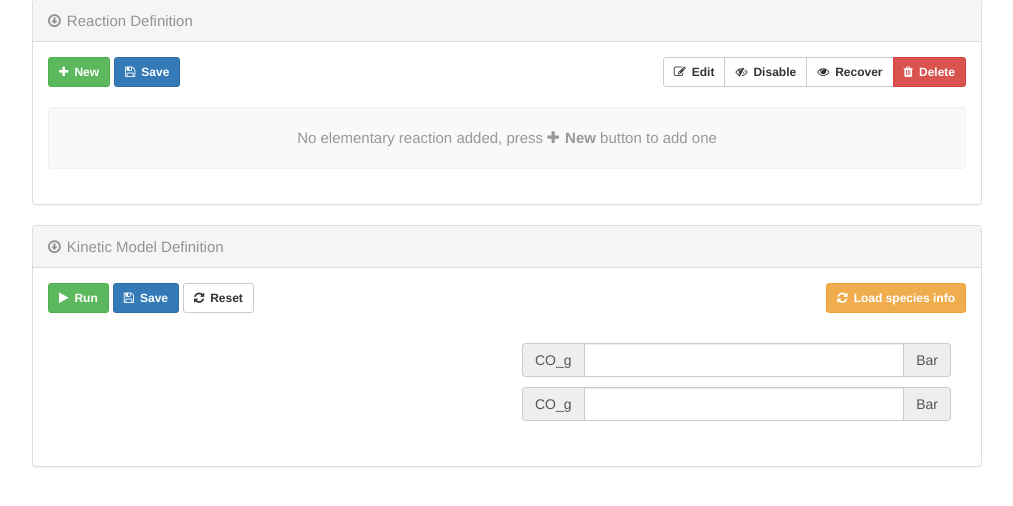
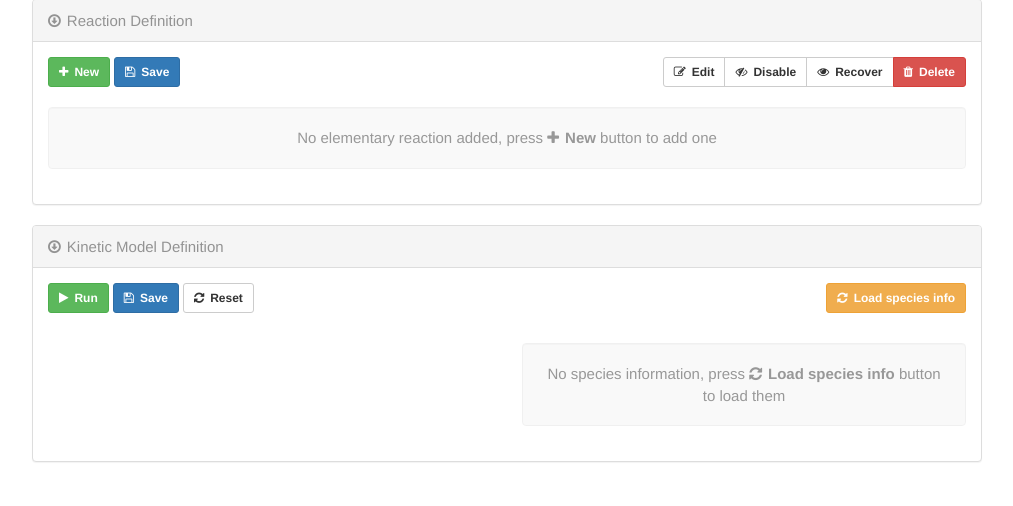
Before and after one commit to PytLab/scaks-hub, a Flask app: page /model/ in a window 1280 px wide. Shown: the part 181-687 px from the top of the page, without its empty margins (133-1146 px from the left). Run offline with Flask 2, Linux system fonts and the light colour scheme; some libraries are stand-ins or nearby versions.

Commit message:
添加物种信息加载

```diff
--- a/app/static/css/kynetix.css
+++ b/app/static/css/kynetix.css
@@ -39,7 +39,7 @@ i {
 
     /* Rxn table buttons for small screen */
     #rxn-panel-body .text-right {
-        text-align: left
+        text-align: left;
     }
 }
 
@@ -86,3 +86,8 @@ i {
 #rxn-definition .modal-body .input-group {
     font-family: "Courier New", consola;
 }
+
+/* Model form */
+#species-properties span, input {
+    font-family: "Courier New", "Consolas";
+}
--- /dev/null
+++ b/app/static/js/kynetix/model_panel.js
@@ -0,0 +1,36 @@
+;(function($){
+    /* Load species information form */
+    var getPressureInput = function(gas) {
+        var inputHtml = ''
+            + '<div class="input-group with-margin-top">'
+            + '<span class="input-group-addon">P<sub>' + gas + '</sub></span>'
+            + '<input type="text" class="form-control">'
+            + '<span class="input-group-addon">bar</span>'
+            + '</div>';
+        return $(inputHtml);
+    };
+
+    var showAlertInfo = function(text, style) {
+        var style = style || 'danger';
+        $info = $('<div class="alert alert-' + style + ' with-margin-top"></div>');
+        $info.html('<b>' + text + '</b>');
+        $('#model-form').before($info);
+        window.setTimeout(function() {
+            $('#model-form').prev().remove();
+        }, 5000);
+    };
+
+    $('#load-species-form').on('click.kyn', function() {
+        $rows = $('#rxn-table tbody > tr').not('.disabled');
+        if ($rows.length < 1) {
+            showAlertInfo(''
+                + 'No selected reaction, '
+                + 'please add one in Reaction Definition panel'
+                , 'warning');
+            return false;
+        }
+        // Show loading animation
+        $('#no-species-form').css('display', 'none');
+        $('#loading-species-form').css('display', 'block');
+    });
+})(jQuery);
--- a/app/static/js/kynetix/rxn_panel.js
+++ b/app/static/js/kynetix/rxn_panel.js
@@ -134,7 +134,7 @@
     /* Save current rxns */
     $('#save-rxns').on('click.kyn', function() {
         var showInfo = function(text, style) {
-            var style = style || 'danger'
+            var style = style || 'danger';
             $info = $('<div class="alert alert-' + style + ' with-margin-top"></div>');
             $info.html('<b>' + text + '</b>');
             $('#no-rxns').before($info);
--- a/app/templates/base.html
+++ b/app/templates/base.html
@@ -35,6 +35,7 @@
     <script src="{{ url_for('static', filename='js/kynetix/kynetix.js') }}"></script>
     <script src="{{ url_for('static', filename='js/kynetix/rxn_definition.js') }}"></script>
     <script src="{{ url_for('static', filename='js/kynetix/rxn_panel.js') }}"></script>
+    <script src="{{ url_for('static', filename='js/kynetix/model_panel.js') }}"></script>
     <script src="{{ url_for('static', filename='js/form_status/form_status.js') }}"></script>
     <script src="{{ url_for('static', filename='js/rxn-parser/rxn_parser.js') }}"></script>
     {{ moment.include_moment() }}
--- a/app/templates/model/model_buttons.html
+++ b/app/templates/model/model_buttons.html
@@ -1,14 +1,12 @@
 <!-- Reactions buttons -->
 <div class="row">
-    <div class="col-sm-6 col-md-6 with-margin-bottom">
+    <div class="col-xs-7 col-sm-6 col-md-6 with-margin-bottom">
         <button type="button" id="run-model" class="btn btn-sm btn-success"><i class="fa fa-play"></i><b>Run</b></button>
         <button type="button" id="save-model" class="btn btn-sm btn-primary"><i class="fa fa-floppy-o"></i><b>Save</b></button>
         <button type="button" id="reset-model" class="btn btn-sm btn-default"><i class="fa fa-refresh"></i><b>Reset</b></button>
         <img class="with-margin-left" src="/static/img/broken-circle-20x20.gif" alt="Loading" style="display: none">
     </div>
-    <div class="col-sm-6 col-md-6 text-right with-margin-bottom">
-        <div class="btn-group">
-            <button type="button" id="load-species" class="btn btn-sm btn-warning"><i class="fa fa-refresh"></i><b>Load species info</b></button>
-        </div>
+    <div class="col-xs-5 col-sm-6 col-md-6 text-right with-margin-bottom">
+        <button type="button" id="load-species-form" class="btn btn-sm btn-warning"><i class="fa fa-refresh"></i><b>Load species info</b></button>
     </div>
 </div>
--- a/app/templates/model/model_form.html
+++ b/app/templates/model/model_form.html
@@ -1,16 +1,16 @@
-<div class="with-margin-top">
+<div id="model-form" class="row with-margin-top">
     <div class="col-md-6">
     </div>
-    <div class="col-md-6">
-        <div class="input-group with-margin-top">
-            <span class="input-group-addon">CO_g</span>
-            <input type="text" class="form-control" aria-label="Amount (to the nearest dollar)">
-            <span class="input-group-addon">Bar</span>
-        </div>
-        <div class="input-group with-margin-top">
-            <span class="input-group-addon">CO_g</span>
-            <input type="text" class="form-control" aria-label="Amount (to the nearest dollar)">
-            <span class="input-group-addon">Bar</span>
+    <div id="species-properties" class="col-md-6">
+        <div class="row">
+            <div class="col-md-12 with-margin-top">
+                <div id="no-species-form" class="well text-center embeded-charactors">
+                    No species information, press <b><i class="fa fa-refresh"></i>Load species info</b> button to load them
+                </div>
+                <div id="loading-species-form" class="well text-center embeded-charactors" style="display: none">
+                    <img src="/static/img/broken-circle.gif" alt="Loading">
+                </div>
+            </div>
         </div>
     </div>
 </div>
--- a/app/templates/model/panels.html
+++ b/app/templates/model/panels.html
@@ -31,11 +31,7 @@
 			<div class="panel-body">
                 {% include "model/model_buttons.html" %}
                 {% include "model/model_form.html" %}
-                <!-- Loading animation -->
             </div>
-            <div class="panel-body text-center">
-                <img src="/static/img/broken-circle.gif" alt="Loading..." style="display:none">
-			</div>
 		</div>
 	</div>
 </div>
```
